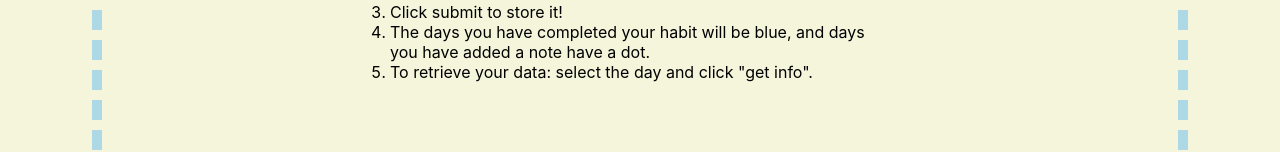
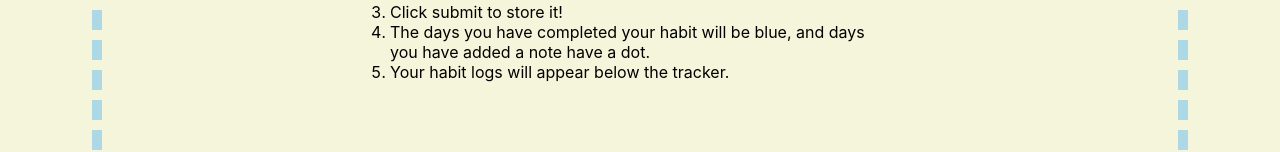
Before and after one commit to audracodes/handy-habits, a React (Create React App) app: page / in a window 1280 px wide. Shown: the part 324-476 px from the top of the page. Built offline with nearby package versions, Linux system fonts and the light colour scheme; no server answers; the database is empty.

Commit message:
database push finished

```diff
--- a/src/Instructions.js
+++ b/src/Instructions.js
@@ -10,7 +10,7 @@ class Instructions extends Component {
                 <li>Check the box to mark the habit as done, and enter a note if you'd like.</li>
                 <li>Click submit to store it!</li>
                 <li>The days you have completed your habit will be blue, and days you have added a note have a dot. </li>
-                <li>To retrieve your data: select the day and click "get info".</li>
+                <li>Your habit logs will appear below the tracker.</li>
             </ul>
         );
     }
```
Also changed, not shown: src/DayGrid.js (deleted, +0 -16 lines).
